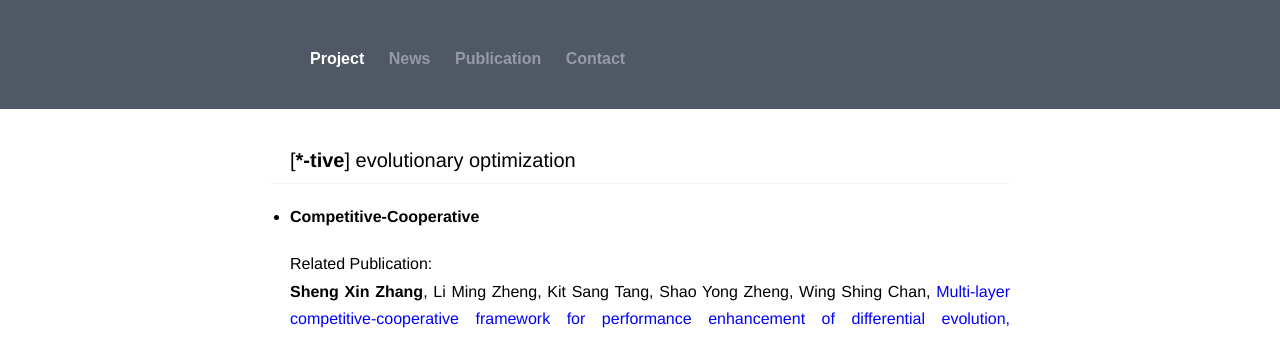
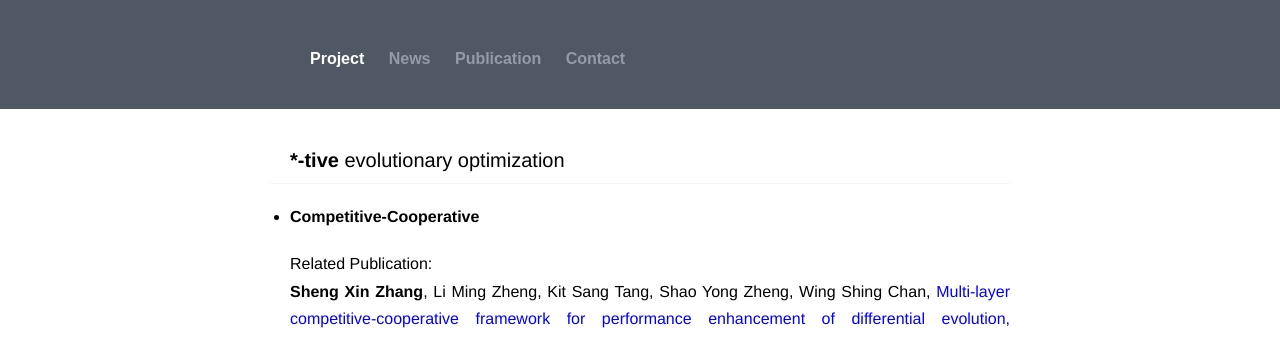
Before and after one commit to zsxhomepage/zsxhomepage.github.io, a Jekyll site: the page built from index.html, in a window 1280 px wide. Shown: the top 337 px of the page. Built offline with Jekyll 4.4.1, drawn with Linux system fonts in a browser that asks for light colours.

Commit message:
Update index.html

```diff
--- a/index.html
+++ b/index.html
@@ -5,7 +5,7 @@ layout: default
 <div class="home">
   <ul class="content">
    <!-- <p> This is a project  </p> -->
-   <p style="font-size:20px;text-indent:1em">[<b>*-tive</b>] evolutionary optimization </p>
+   <p style="font-size:20px;text-indent:1em"> <b>*-tive</b> evolutionary optimization </p>
 	<!--<p style="text-indent:1em;">This project focuses on how to nature collective, selective, competitive and cooperative behaviors could be systematically</p>
 	<p style="text-indent:1em;">imitated to advance evolutionary optimization. </p> -->
 	<hr id="line">
```
